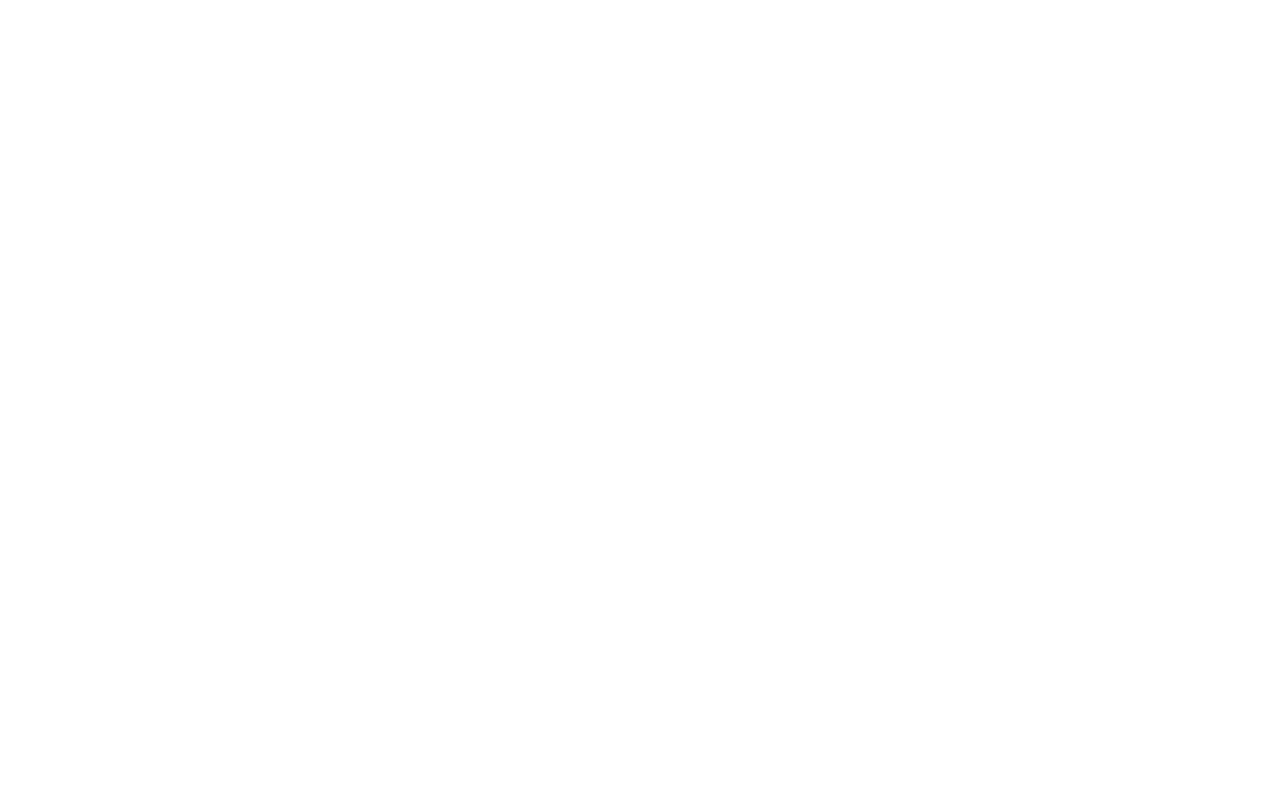
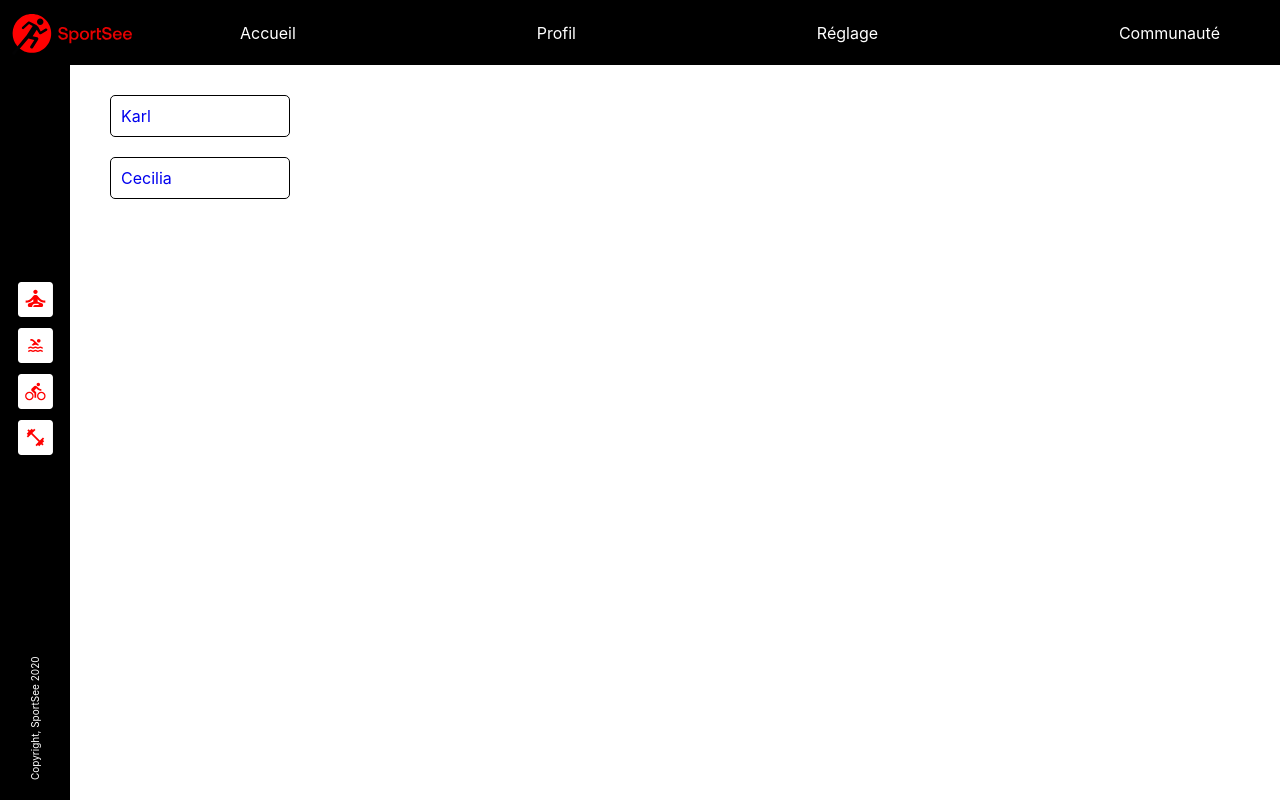
Before and after one commit to Soundripper/jeremytison_12_21092022, a React (Create React App) app: page / in a window 1280 px wide. Before the commit this address had no page. Built offline with nearby package versions, Linux system fonts and the light colour scheme.

Commit message:
Home page with user selection

```diff
--- a/src/App.js
+++ b/src/App.js
@@ -1,5 +1,8 @@
 import { BrowserRouter, Routes, Route } from 'react-router-dom';
 import Profile from "./pages/Profile";
+import Home from './pages/Home/Home';
+import Header from './components/Header';
+import Sidebar from './components/Sidebar';
 
 /**
  *
@@ -8,7 +11,10 @@
 function App() {
   return (
     <BrowserRouter>
+    <Header />
+    <Sidebar />
       <Routes>
+        <Route path="/" element={<Home />} > </Route>
         <Route path="/user/:id" element={<Profile />} > </Route>
       </Routes>
     </BrowserRouter>
--- a/src/components/Header/index.jsx
+++ b/src/components/Header/index.jsx
@@ -8,7 +8,8 @@
 const Header = () => {
     return (
     <div className='headerContainer'>
-            <img className='logo' src={Logo} alt="" />
+        <Link to="/"><img className='logo' src={Logo} alt="" /></Link>
+
             <div className='linksContainer'>
                 <Link className='headerLink'>Accueil</Link>
                 <Link className='headerLink'>Profil</Link>
--- a/src/components/Header/index.scss
+++ b/src/components/Header/index.scss
@@ -13,6 +13,7 @@
     width: 120px;
     position: absolute;
     left: 12px;
+    bottom: 10px;
 }
 
 .linksContainer{
--- /dev/null
+++ b/src/pages/Home/Home.jsx
@@ -0,0 +1,21 @@
+import './Home.scss'
+// import Header from '../../components/Header'
+// import Sidebar from '../../components/Sidebar'
+import { Link } from 'react-router-dom'
+
+const Home = () => {
+    return (
+        <>
+            {/* <Header />
+            <Sidebar /> */}
+            <div className='dashBoardContainer'>
+                <div className='usersLinksContainer'>
+                    <Link to="/user/12" className='userLink'>Karl</Link>
+                    <Link to="/user/18" className='userLink'>Cecilia</Link>
+                </div>
+            </div>
+        </>
+    );
+}
+
+export default Home
--- /dev/null
+++ b/src/pages/Home/Home.scss
@@ -0,0 +1,14 @@
+.usersLinksContainer{
+    margin-top: 20px;
+    display: flex;
+    flex-direction: column;
+    width: 200px;
+}
+
+.userLink{
+    text-decoration: none;
+    padding: 10px;
+    border: 1px solid black;
+    margin: 10px;
+    border-radius: 5px;
+}
--- a/src/pages/Profile/index.jsx
+++ b/src/pages/Profile/index.jsx
@@ -1,7 +1,7 @@
 import { useEffect, useState } from 'react';
 import './index.scss'
-import Header from '../../components/Header'
-import Sidebar from '../../components/Sidebar'
+// import Header from '../../components/Header'
+// import Sidebar from '../../components/Sidebar'
 import ActivityGraph from '../../components/Graphs/ActivityGraph';
 import PerformanceGraph from '../../components/Graphs/PerformanceGraph';
 import ScoreGraph from '../../components/Graphs/ScoreGraph/ScoreGraph';
@@ -22,7 +22,7 @@
     /**
      * @type {boolean} set to true to use mocked data or false to use API calls
      */
-    const mock = false;
+    const mock = true;
 
     const {id} = useParams();
 
@@ -52,8 +52,8 @@
 
     return (
         <>
-            <Header />
-            <Sidebar />
+            {/* <Header />
+            <Sidebar /> */}
             <div className='dashBoardContainer'>
                 <div className='welcome'>
                     <h2>Bonjour&nbsp;</h2>
```
